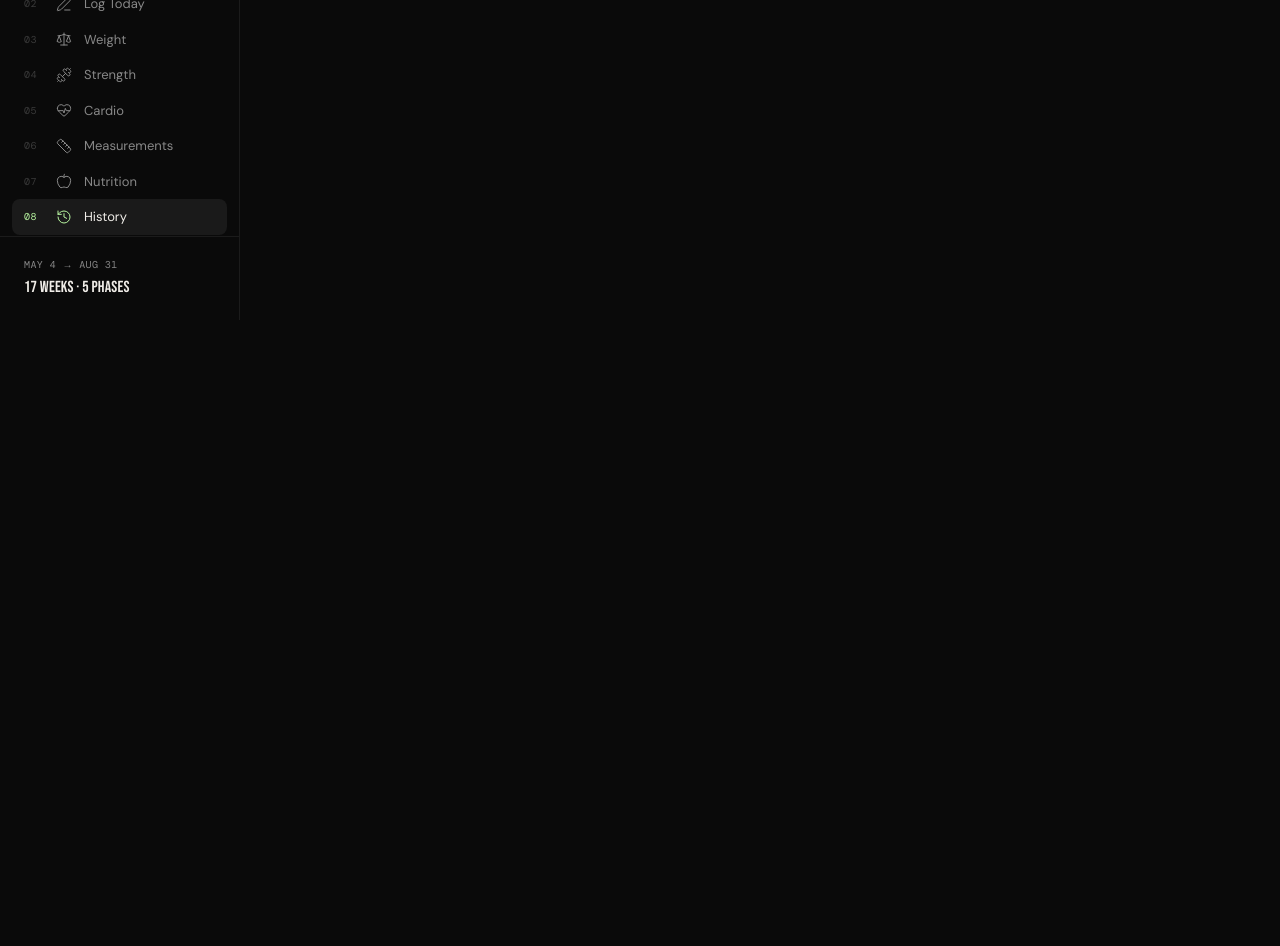
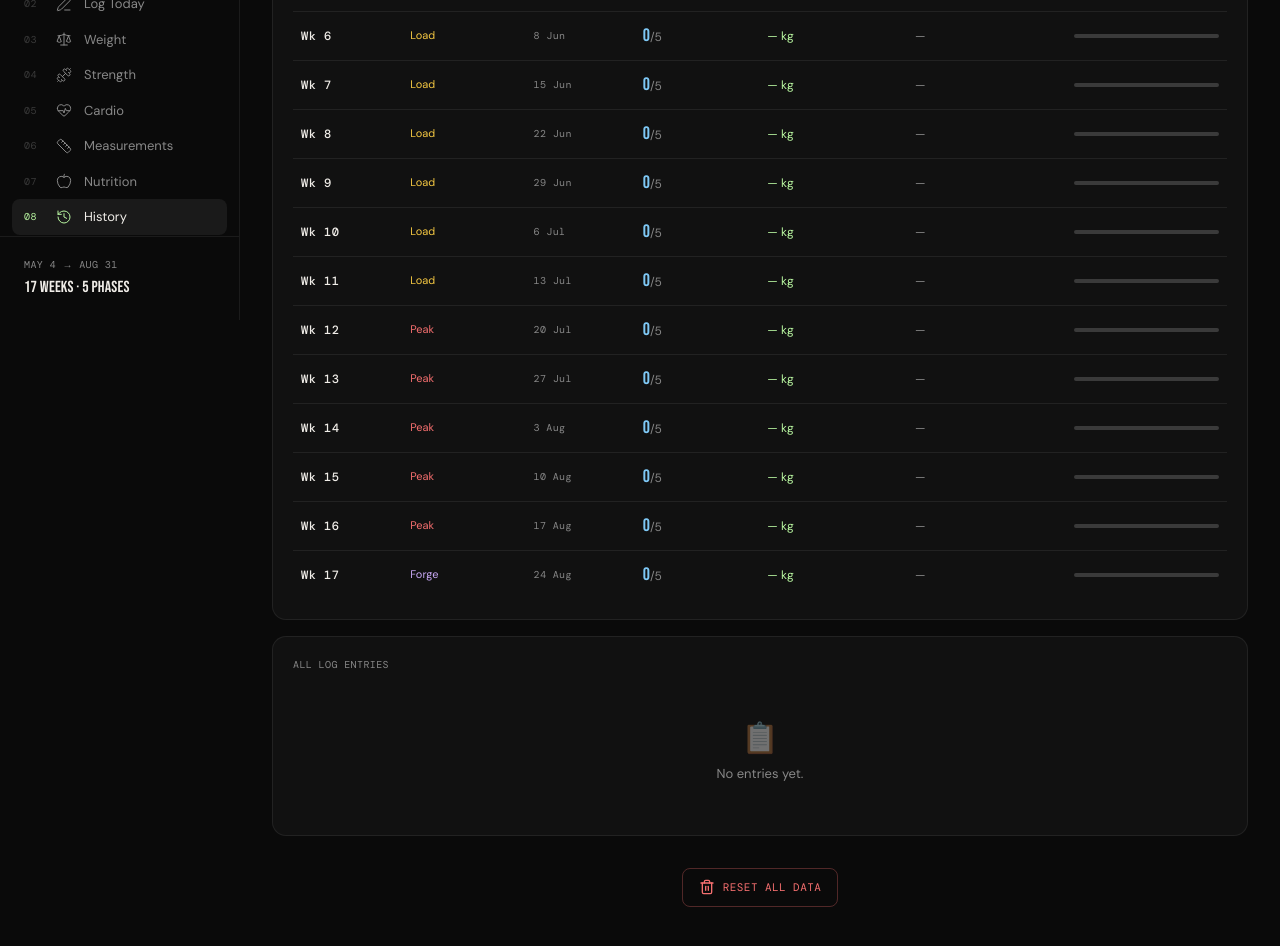
Before and after one commit to maybeswayam/Trainer_Client_fullProject, a Next.js app: page /tracker/history in a window 1280 px wide. Before the commit this address had no page. Shown: the part 480-1426 px from the top of the page. Before the commit the page ends 897 px from the top, so only its background shows below. Built offline with nearby package versions, Linux system fonts and the light colour scheme.

Commit message:
feat: add full training history and weekly performance summary

```diff
--- /dev/null
+++ b/app/tracker/history/page.tsx
@@ -0,0 +1,194 @@
+"use client"
+
+import { useEffect, useState, useCallback } from "react"
+import { PageContainer, SectionLabel } from "@/components/ui-kit/section"
+import { SurfaceCard } from "@/components/ui-kit/cards"
+import { GhostButton } from "@/components/ui-kit/form-fields"
+import {
+  getData,
+  resetData,
+  fmtDate,
+  daysSinceStart,
+  START_DATE,
+  dateStr,
+  type TrackerData,
+} from "@/lib/tracker-store"
+import { toast } from "sonner"
+import { Trash2 } from "lucide-react"
+
+export default function HistoryPage() {
+  const [data, setData] = useState<TrackerData | null>(null)
+
+  const reload = useCallback(() => setData(getData()), [])
+  useEffect(() => { reload() }, [reload])
+  if (!data) return null
+
+  const logs = [...data.dailyLogs].sort((a, b) => b.date.localeCompare(a.date))
+
+  // Week summary
+  const weekRows: {
+    wk: number
+    phase: string
+    phColor: string
+    wkStartLabel: string
+    sessions: number
+    avgWeight: string
+    avgProt: number
+    completion: number
+  }[] = []
+
+  for (let wk = 1; wk <= 17; wk++) {
+    const wkStart = new Date(START_DATE)
+    wkStart.setDate(wkStart.getDate() + (wk - 1) * 7)
+    const wkEnd = new Date(wkStart)
+    wkEnd.setDate(wkEnd.getDate() + 6)
+    const wkStartS = dateStr(wkStart)
+    const wkEndS = dateStr(wkEnd)
+
+    const wkLogs = data.dailyLogs.filter((l) => l.date >= wkStartS && l.date <= wkEndS)
+    const sessions = wkLogs.filter((l) => l.session && l.session !== "Rest Day").length
+    const protLogs = wkLogs.filter((l) => l.protein)
+    const avgProt = protLogs.length
+      ? Math.round(protLogs.reduce((a, l) => a + (l.protein || 0), 0) / protLogs.length)
+      : 0
+    const wkWeights = data.weights.filter((w) => w.date >= wkStartS && w.date <= wkEndS)
+    const avgWeight = wkWeights.length
+      ? (wkWeights.reduce((a, w) => a + w.val, 0) / wkWeights.length).toFixed(1)
+      : "—"
+
+    const phase = wk <= 1 ? "Re-Entry" : wk <= 5 ? "Build" : wk <= 11 ? "Load" : wk <= 16 ? "Peak" : "Forge"
+    const phColor =
+      wk <= 1 ? "var(--brand-green)" : wk <= 5 ? "var(--brand-blue)" : wk <= 11 ? "var(--brand-amber)" : wk <= 16 ? "var(--brand-red)" : "var(--brand-purple)"
+
+    weekRows.push({
+      wk,
+      phase,
+      phColor,
+      wkStartLabel: fmtDate(wkStartS),
+      sessions,
+      avgWeight,
+      avgProt,
+      completion: Math.round((sessions / 5) * 100),
+    })
+  }
+
+  function handleReset() {
+    if (confirm("Reset ALL data? This cannot be undone.")) {
+      resetData()
+      toast.success("All data cleared. Fresh start! 🔄")
+      reload()
+    }
+  }
+
+  return (
+    <PageContainer>
+      <SectionLabel eyebrow="Archive" title="Full Training History" />
+
+      {/* Weekly performance */}
+      <SurfaceCard className="mb-4">
+        <div className="font-mono-ui text-[10px] uppercase tracking-[0.18em] text-muted-foreground mb-4">Weekly Performance</div>
+        <div className="overflow-x-auto">
+          <table className="w-full text-[12px] min-w-[600px]">
+            <thead>
+              <tr className="border-b border-border">
+                {["Week", "Phase", "Dates", "Sessions", "Avg Weight", "Avg Protein", "Completion"].map((h) => (
+                  <th key={h} className="text-left py-2 px-2 font-mono-ui text-[9px] uppercase tracking-wider text-muted-foreground">{h}</th>
+                ))}
+              </tr>
+            </thead>
+            <tbody>
+              {weekRows.map((r) => (
+                <tr key={r.wk} className="border-b border-border last:border-0 hover:bg-surface-2 transition-colors">
+                  <td className="py-2.5 px-2 font-mono-ui font-medium">Wk {r.wk}</td>
+                  <td className="py-2.5 px-2 text-[11px]" style={{ color: r.phColor }}>{r.phase}</td>
+                  <td className="py-2.5 px-2 font-mono-ui text-[10px] text-muted-foreground">{r.wkStartLabel}</td>
+                  <td className="py-2.5 px-2">
+                    <span className="font-display text-lg" style={{ color: "var(--brand-blue)" }}>{r.sessions}</span>
+                    <span className="text-muted-foreground">/5</span>
+                  </td>
+                  <td className="py-2.5 px-2" style={{ color: "var(--brand-green)" }}>{r.avgWeight} kg</td>
+                  <td className="py-2.5 px-2" style={{ color: r.avgProt >= 160 ? "var(--brand-green)" : "var(--muted-foreground)" }}>
+                    {r.avgProt ? `${r.avgProt}g` : "—"}
+                  </td>
+                  <td className="py-2.5 px-2 min-w-[80px]">
+                    <div className="h-[4px] bg-faint rounded-full overflow-hidden">
+                      <div className="h-full rounded-full" style={{ width: `${r.completion}%`, background: "var(--brand-green)" }} />
+                    </div>
+                  </td>
+                </tr>
+              ))}
+            </tbody>
+          </table>
+        </div>
+      </SurfaceCard>
+
+      {/* All log entries */}
+      <SurfaceCard>
+        <div className="font-mono-ui text-[10px] uppercase tracking-[0.18em] text-muted-foreground mb-4">All Log Entries</div>
+        {!logs.length ? (
+          <div className="text-center py-8 text-[13px] text-muted-foreground">
+            <div className="text-3xl mb-2 opacity-40">📋</div>
+            No entries yet.
+          </div>
+        ) : (
+          <div className="overflow-x-auto">
+            <table className="w-full text-[12px] min-w-[600px]">
+              <thead>
+                <tr className="border-b border-border">
+                  {["Date", "Session", "Duration", "Protein", "Steps", "Water", "Notes"].map((h) => (
+                    <th key={h} className="text-left py-2 px-2 font-mono-ui text-[9px] uppercase tracking-wider text-muted-foreground">{h}</th>
+                  ))}
+                </tr>
+              </thead>
+              <tbody>
+                {logs.map((l, i) => (
+                  <tr key={i} className="border-b border-border last:border-0 hover:bg-surface-2 transition-colors">
+                    <td className="py-2.5 px-2 text-muted-foreground font-mono-ui text-[10px]">{fmtDate(l.date)}</td>
+                    <td className="py-2.5 px-2">
+                      {l.session ? (
+                        <span
+                          className="inline-block font-mono-ui text-[9px] px-2 py-0.5 rounded"
+                          style={{
+                            background: l.session === "Rest Day" ? "var(--brand-red-dim)" : "var(--brand-blue-dim)",
+                            color: l.session === "Rest Day" ? "var(--brand-red)" : "var(--brand-blue)",
+                            border: `1px solid ${l.session === "Rest Day" ? "rgba(245,111,111,0.2)" : "rgba(126,200,245,0.2)"}`,
+                          }}
+                        >
+                          {l.session}
+                        </span>
+                      ) : "—"}
+                    </td>
+                    <td className="py-2.5 px-2 font-mono-ui">{l.duration ? `${l.duration}min` : "—"}</td>
+                    <td className="py-2.5 px-2" style={{ color: (l.protein || 0) >= 160 ? "var(--brand-green)" : "var(--muted-foreground)" }}>
+                      {l.protein ? `${l.protein}g` : "—"}
+                    </td>
+                    <td className="py-2.5 px-2" style={{ color: (l.steps || 0) >= 15000 ? "var(--brand-green)" : "var(--muted-foreground)" }}>
+                      {l.steps ? l.steps.toLocaleString() : "—"}
+                    </td>
+                    <td className="py-2.5 px-2" style={{ color: (l.water || 0) >= 3.5 ? "var(--brand-teal)" : "var(--muted-foreground)" }}>
+                      {l.water ? `${l.water}L` : "—"}
+                    </td>
+                    <td className="py-2.5 px-2 text-[11px] text-muted-foreground max-w-[150px] truncate">
+                      {l.notes || ""}
+                    </td>
+                  </tr>
+                ))}
+              </tbody>
+            </table>
+          </div>
+        )}
+      </SurfaceCard>
+
+      {/* Reset */}
+      <div className="mt-8 text-center">
+        <button
+          onClick={handleReset}
+          className="inline-flex items-center gap-2 border rounded-md px-4 py-2.5 font-mono-ui text-[11px] uppercase tracking-wider transition-colors hover:bg-brand-red-dim"
+          style={{ borderColor: "rgba(245,111,111,0.3)", color: "var(--brand-red)" }}
+        >
+          <Trash2 className="w-4 h-4" /> Reset All Data
+        </button>
+      </div>
+    </PageContainer>
+  )
+}
```
